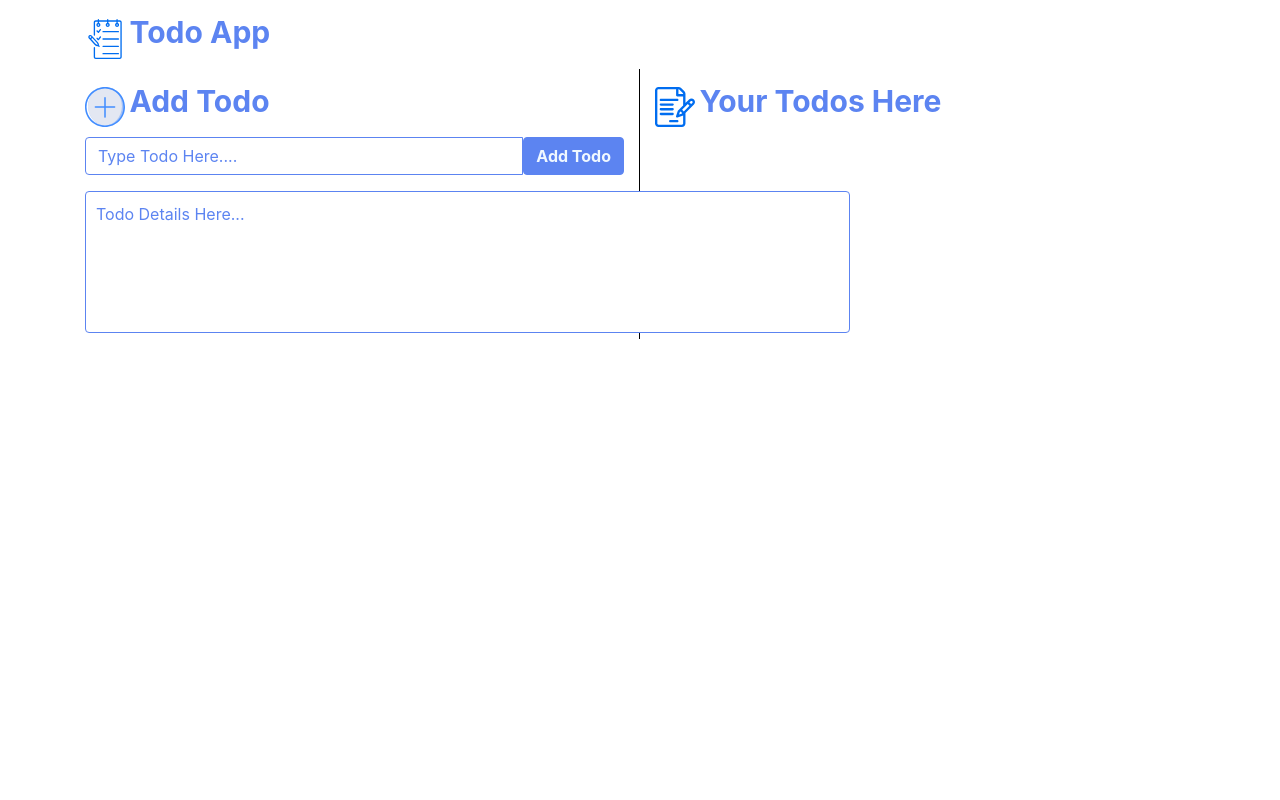
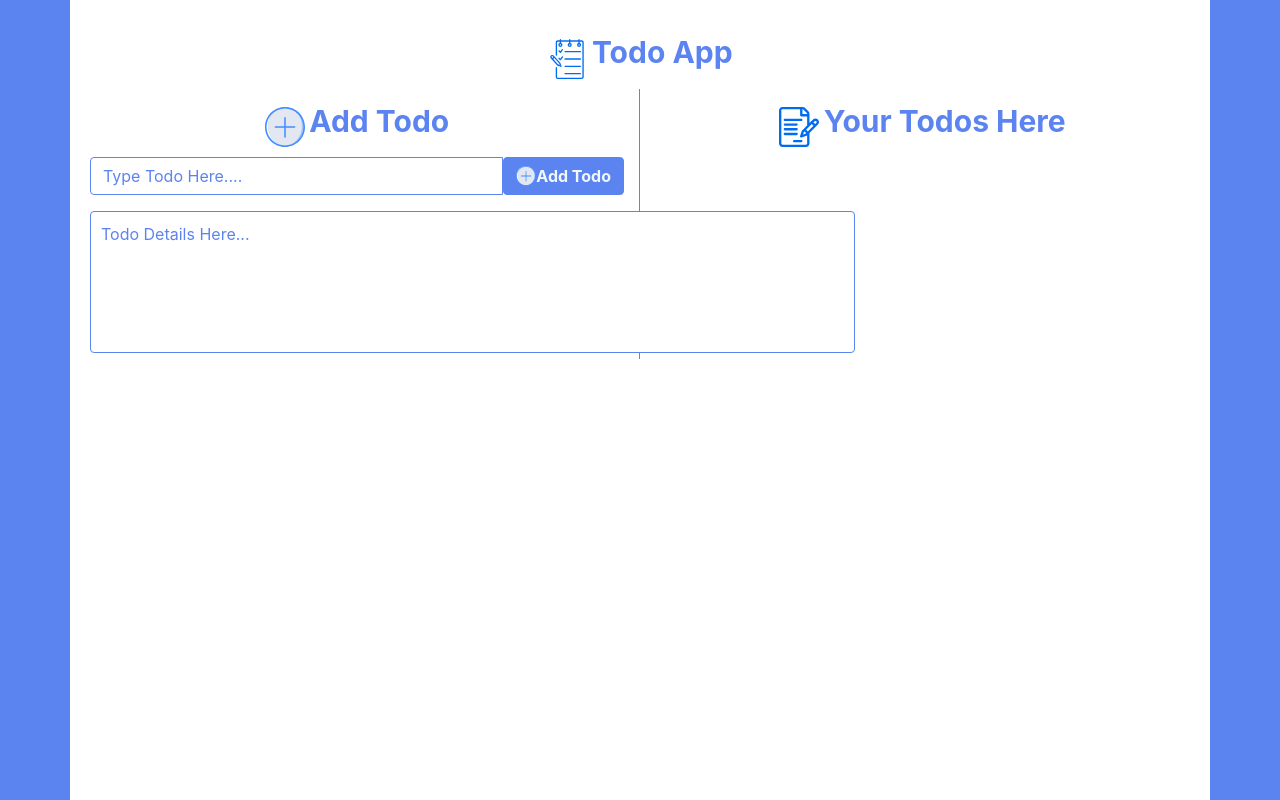
Before and after one commit to talhanousher/to-do-app-java-script, a plain HTML site: page index.html in a window 1280 px wide. Drawn offline with nearby package versions, Linux system fonts and the light colour scheme.

Commit message:
Some Adjustments in Styling

```diff
--- a/index.html
+++ b/index.html
@@ -13,7 +13,7 @@
 </head>
 
 <body>
-    <div class="container">
+    <div class="container container-style">
         <div class="main-container">
             <img src="Images/to-do.svg" alt="logo" class="main-logo">
             <span class="main-heading">Todo App</span>
@@ -27,7 +27,7 @@
                 <div class="input-group mb-3">
                     <input type="text" class="form-control input-field" placeholder="Type Todo Here...." aria-label="Username" aria-describedby="basic-addon1">
                     <div class="input-group-postpend">
-                        <span class="input-group-text addon-color">Add Todo</span>
+                        <span class="input-group-text addon-color"> <img src="Images/plus.svg" alt="" class="button-icon"> Add Todo</span>
                     </div>
                 </div>
                 <div class="details-container">
--- a/style.css
+++ b/style.css
@@ -1,5 +1,14 @@
+body{
+    background-color: rgb(92, 132, 241);
+}
+.container-style{
+    background-color: white;
+    padding: 20px;
+    height: 100vh;
+}
 .main-container{
     /* padding: 20px; */
+    text-align: center;
     margin: 10px 0;
     color: rgb(92, 132, 241);
     /* background-color: rgb(189, 202, 236); */
@@ -16,7 +25,7 @@
     font-weight: bolder;
 }
 .seprator{
-    border-right: 1px solid black;
+    border-right: 1px solid rgb(92, 132, 241);
 }
 
 .addon-color{
@@ -37,9 +46,7 @@
 .input-field:focus{
     color: rgb(92, 132, 241);
     border-color: rgb(92, 132, 241);
-
 }
-
 .input-field::placeholder,.details::placeholder{
     color: rgb(92, 132, 241);
 }
@@ -54,3 +61,7 @@
 .details:focus{
     box-shadow: 0 0 4px 4px #BFDEFF;
 }
+
+.button-icon{
+    width: 20px;
+}
```
